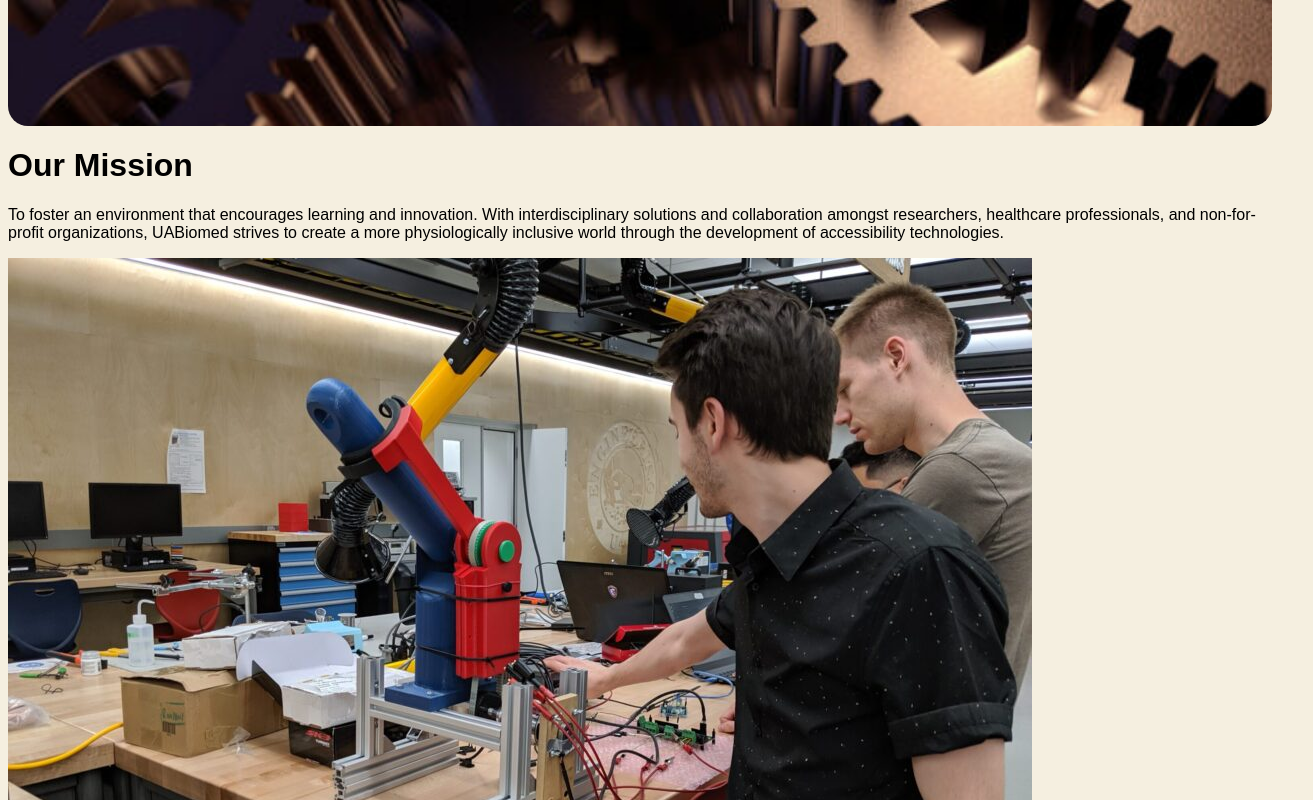
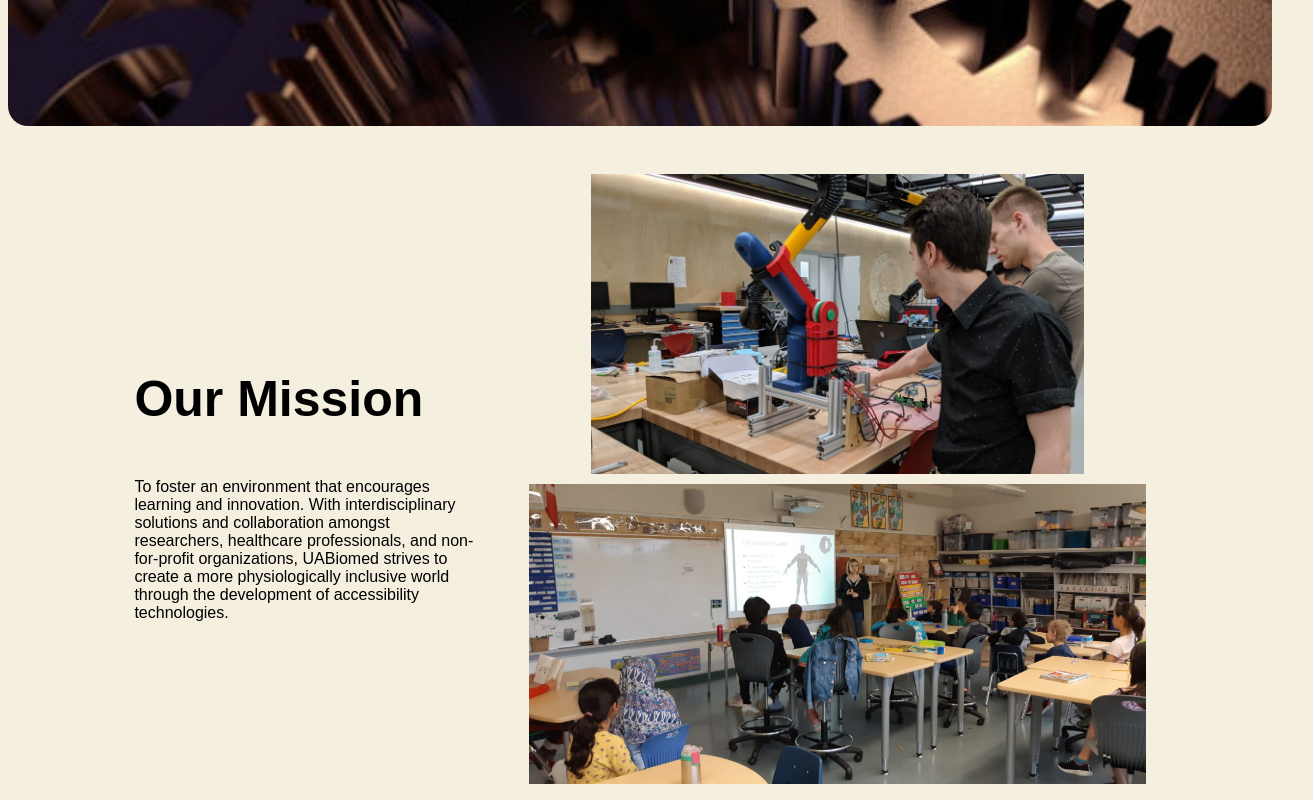
Before and after one commit to albertabionix/Website, a React (Vite) app in the folder biomedwebsite/: page / in a window 1280 px wide. Shown: the part 660-1460 px from the top of the page, 1313 px wide, since content can reach past the window. Built offline with nearby package versions, Linux system fonts and the light colour scheme.

Commit message:
added some styling to mission

```diff
--- a/biomedwebsite/src/components/body.jsx
+++ b/biomedwebsite/src/components/body.jsx
@@ -26,17 +26,19 @@ export default function Body() {
             </div>
 
             <div className='misson_body'>
-                <div className='mission_text_div'>
-                    <h1 className='mission_title'>Our Mission</h1>
-                    <p className='mission_desc'>To foster an environment that encourages learning and innovation. With interdisciplinary solutions and collaboration amongst researchers, healthcare professionals, and non-for-profit organizations, UABiomed strives to create a more physiologically inclusive world through the development of accessibility technologies.</p>
-                </div>
-                <div className='mission_photo_div'>
-                    <img src={mission1}></img>
-                    <img src={mission2}></img>
+                <div className='mission_group'>
+                    <div className='mission_text_div'>
+                        <p className='mission_title'>Our Mission</p>
+                        <p className='mission_desc'>To foster an environment that encourages learning and innovation. With interdisciplinary solutions and collaboration amongst researchers, healthcare professionals, and non-for-profit organizations, UABiomed strives to create a more physiologically inclusive world through the development of accessibility technologies.</p>
+                    </div>
+                    <div className='mission_photo_div'>
+                        <img src={mission1} className='mission1'></img>
+                        <img src={mission2} className='mission2'></img>
+                    </div>
                 </div>
             </div>
 
-            <div className='past_present_projects_body'>
+            {/* <div className='past_present_projects_body'>
                 <h1>Our Past & Present Projects</h1>
                 <div className='project_slide'>
                     <div className='prosthetic_leg'>
@@ -68,7 +70,7 @@ export default function Body() {
                     <img src={action2}></img>
                     <img src={workshop}></img>
                 </div>
-            </div>
+            </div> */}
         </div>
 
     )
--- a/biomedwebsite/src/styles/body.css
+++ b/biomedwebsite/src/styles/body.css
@@ -77,3 +77,64 @@
     color: black;
     font-family: "Readex Pro", sans-serif;
 }
+.mission_title {
+    font-size: 50px;
+    font-weight: bolder;
+    font-style: normal;
+    display: block;
+    box-sizing: border-box;
+    line-height: normal;
+    letter-spacing: normal;
+}
+.mission_desc{
+    box-sizing: border-box;
+    display: block;
+    font-size: 16px;
+    font-weight: normal;
+    margin-right: 48px;
+    text-align: left;
+    overflow-wrap: break-word;
+    word-break: break-word;
+}
+.mission_photo_div{
+    /* box-sizing: border-box;
+    display: block;
+    flex-basis: 100%;
+    flex-grow: 1; */
+
+    flex: 1;
+    display: flex;
+    flex-direction: column;
+    justify-content: center;
+    align-items: center;
+}
+.mission1 {
+    height: 300px;
+    /* width: 100%; */
+    margin-bottom: 10px;
+}
+.mission2 {
+    height: 300px;
+}
+.misson_body {
+    padding-top: 48px;
+    display: flex;
+    justify-content: center;
+    align-items: center;
+    width: 100%;
+}
+.mission_group {
+    /* display: flex; */
+    /* align-items: normal; */
+    /* flex-wrap: wrap;
+    max-width: 960px;
+    row-gap: 32px;
+    box-sizing: border-box; */
+
+    display: flex;
+    flex-direction: row;
+    justify-content: space-between;
+    align-items: center;
+    width: 80%; /* Adjust the width as needed */
+    max-width: 1200px; /* Adjust the max-width as needed */
+}
```
